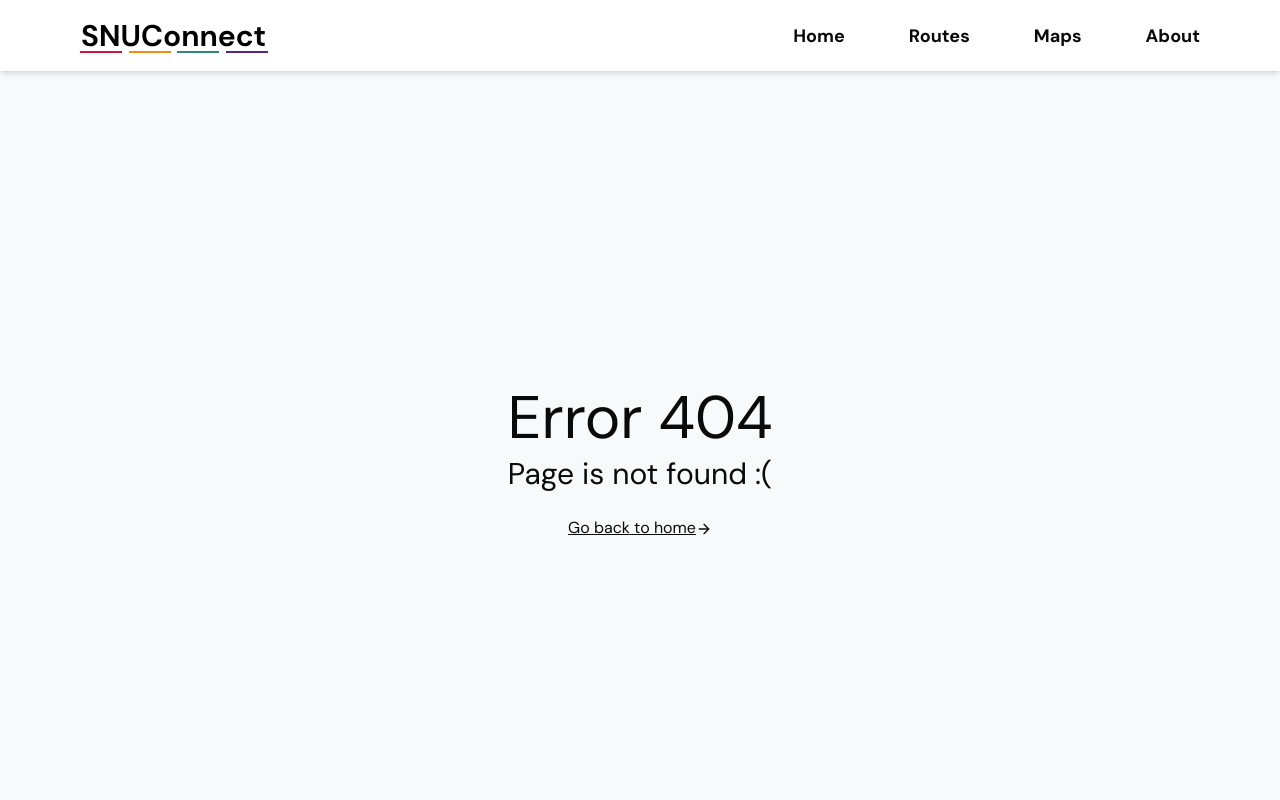
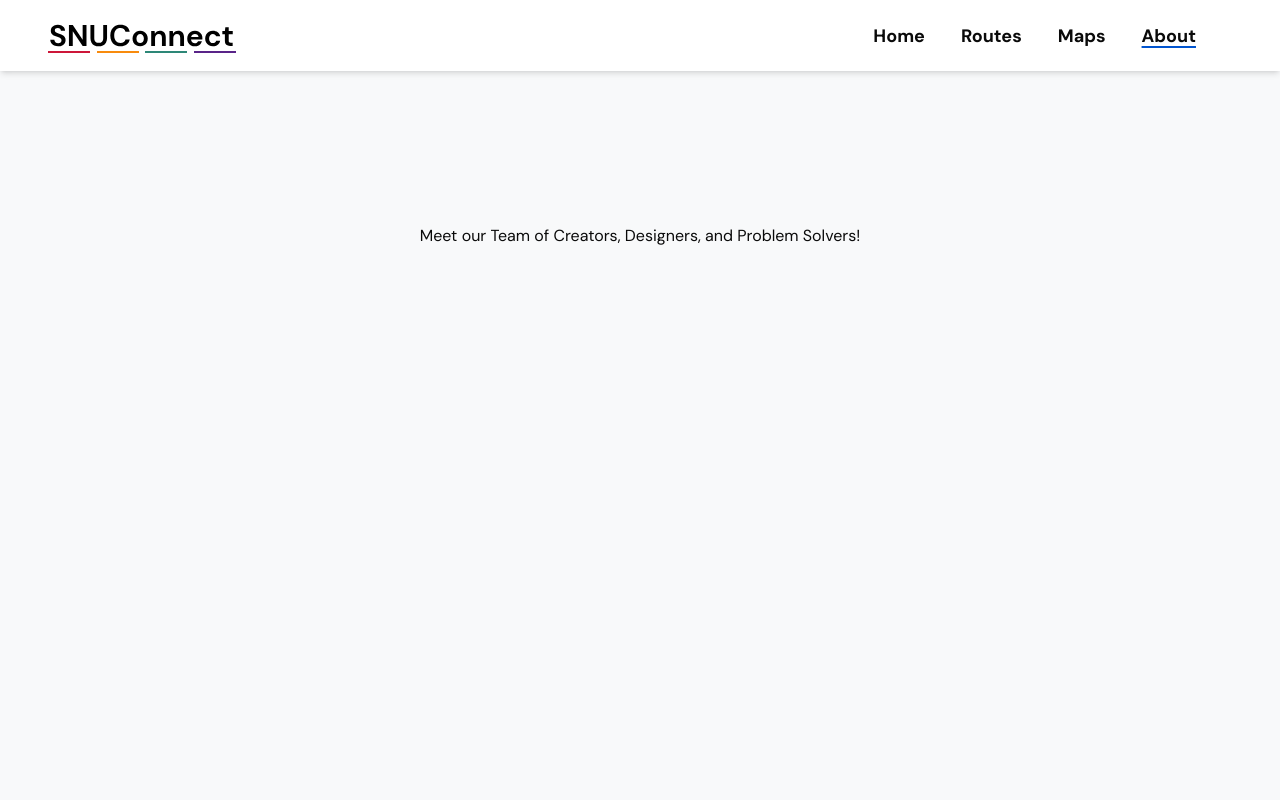
Before and after one commit to thearyanthegr8/snuconnect_frontend, a Next.js app: page /about in a window 1280 px wide. Before the commit this address had no page. Shown: the top 800 px of the page. Built offline with nearby package versions, Linux system fonts and the light colour scheme.

Commit message:
navbar underline fix

```diff
--- /dev/null
+++ b/src/app/about/page.tsx
@@ -0,0 +1,8 @@
+export default function Page(){
+    return (
+        <div className="min-h-screen flex flex-col items-center">
+            <div className="h-[20vh]"></div>
+            <div className="">Meet our Team of Creators, Designers, and Problem Solvers!</div>
+        </div>
+    )
+}
--- a/src/components/navbar/navbar.tsx
+++ b/src/components/navbar/navbar.tsx
@@ -1,23 +1,46 @@
+"use client";
+
 import Image from "next/image";
 import logo from "../../../public/images/logo.svg";
-import { Button } from "../ui/button";
 import Link from "next/link";
+import { usePathname } from "next/navigation";
 
 export default function Navbar() {
+  const pathName = usePathname();
   return (
-    <div className="absolute py-4 w-full flex justify-between px-20 z-[1000] bg-white shadow-md">
+    <div className="absolute py-4 w-full flex justify-between px-12 z-[1000] bg-white shadow-md">
       <Image src={logo} alt="SNU-Connect" />
-      <div className="flex font-bold gap-16">
-        <Link className="my-auto h-fit text-lg" href="/">
+      <div className="flex font-bold justify-evenly w-1/3">
+        <Link
+          className={`my-auto h-fit text-lg underline-offset-4 decoration-2 decoration-[#0054CF] ${
+            pathName == "/" ? "underline" : ""
+          }`}
+          href="/"
+        >
           Home
         </Link>
-        <Link className="my-auto h-fit text-lg" href="/routes">
+        <Link
+          className={`my-auto h-fit text-lg underline-offset-4 decoration-2 decoration-[#0054CF] ${
+            pathName == "/routes" ? "underline" : ""
+          }`}
+          href="/routes"
+        >
           Routes
         </Link>
-        <Link className="my-auto h-fit text-lg" href="/maps">
+        <Link
+          className={`my-auto h-fit text-lg underline-offset-4 decoration-2 decoration-[#0054CF] ${
+            pathName == "/maps" ? "underline" : ""
+          }`}
+          href="/maps"
+        >
           Maps
         </Link>
-        <Link className="my-auto h-fit text-lg" href="/about">
+        <Link
+          className={`my-auto h-fit text-lg underline-offset-4 decoration-2 decoration-[#0054CF] ${
+            pathName == "/about" ? "underline" : ""
+          }`}
+          href="/about"
+        >
           About
         </Link>
       </div>
```
